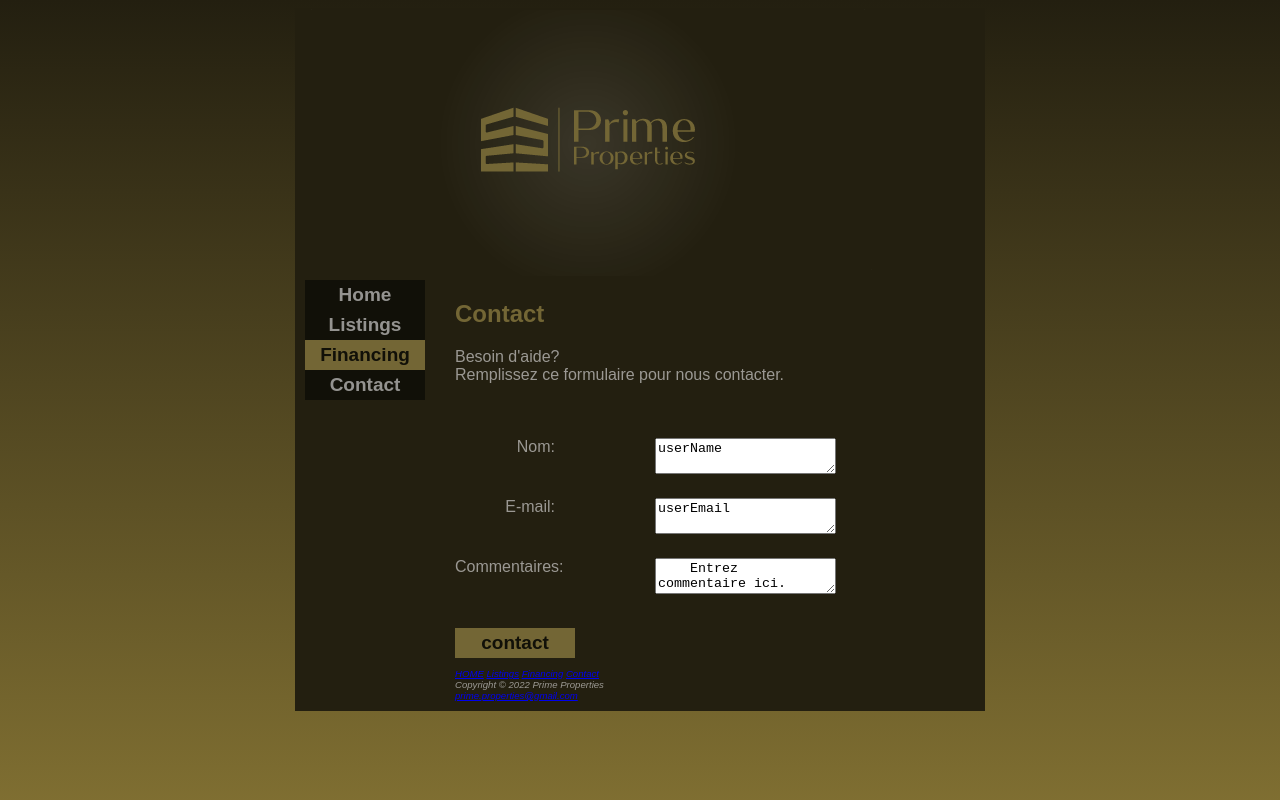
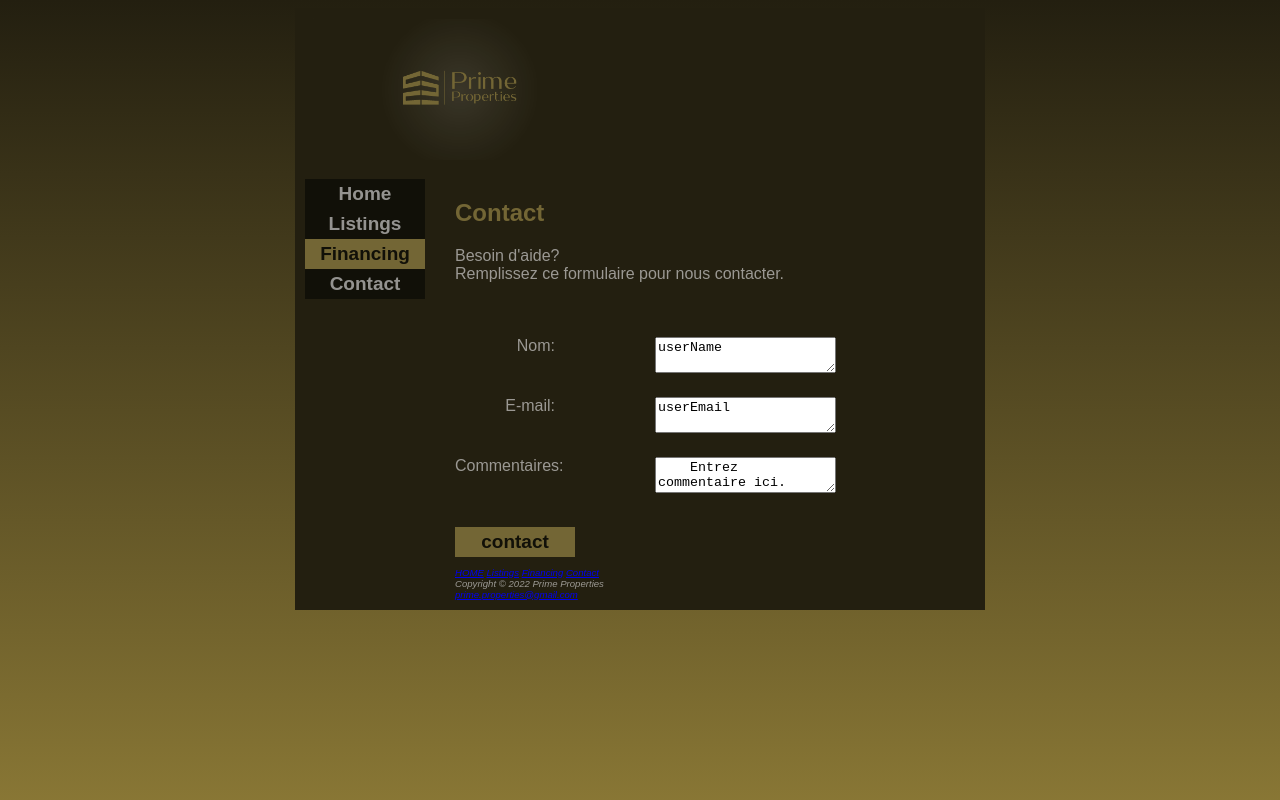
Before and after one commit to clement6494/TP2, a plain HTML site: page contact.html in a window 1280 px wide. Shown: the top 800 px of the page. Drawn offline with Linux system fonts and the light colour scheme.

Commit message:
pimp my ride 2

```diff
--- a/contact.html
+++ b/contact.html
@@ -9,7 +9,7 @@
 <body>
 <div id="wrapper">
   <a   href="index.html" >
-    <img id="logo"  src="img/prime properties.png"  alt="logo" />
+    <img class="logo"  src="img/prime properties.png"  alt="logo" />
   </a><br />
 
   <div id="nav" >
```
Also changed, not shown: financing.html (+1 -1 lines), index.html (+1 -1 lines).
